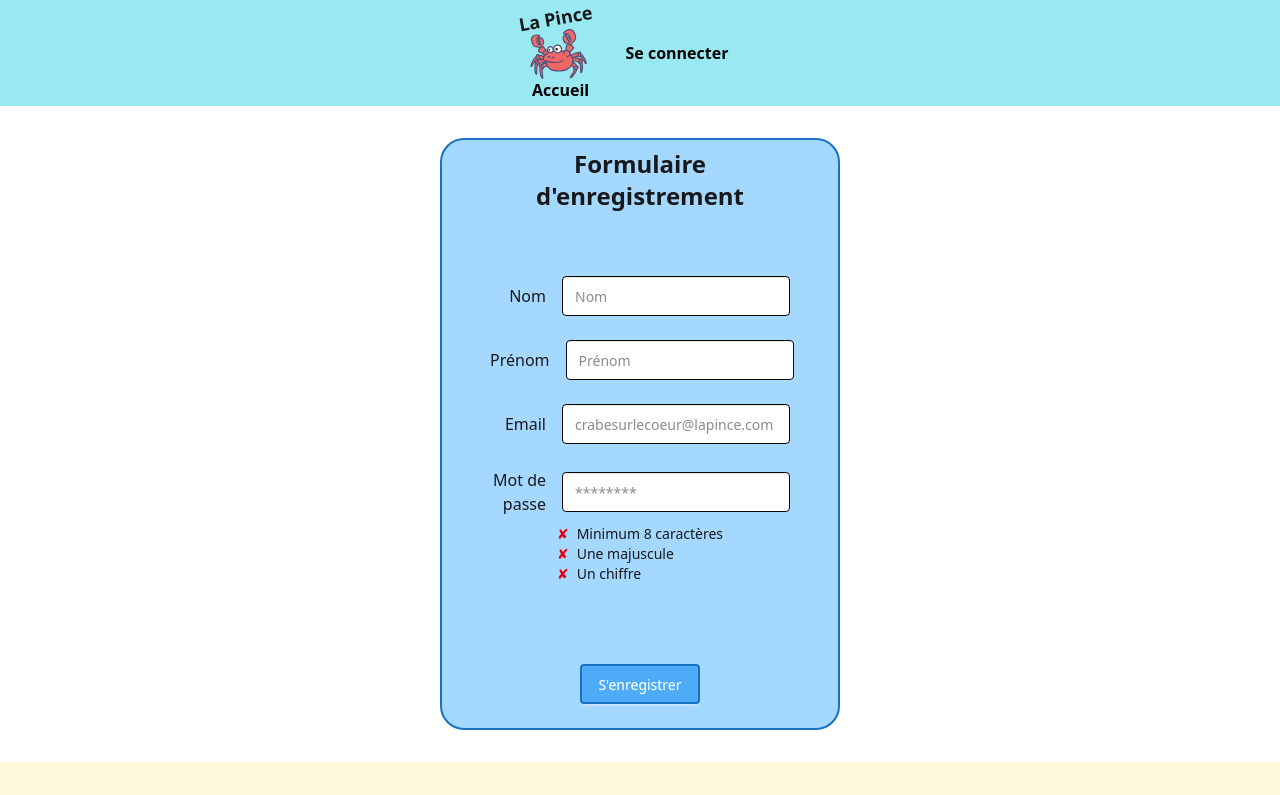
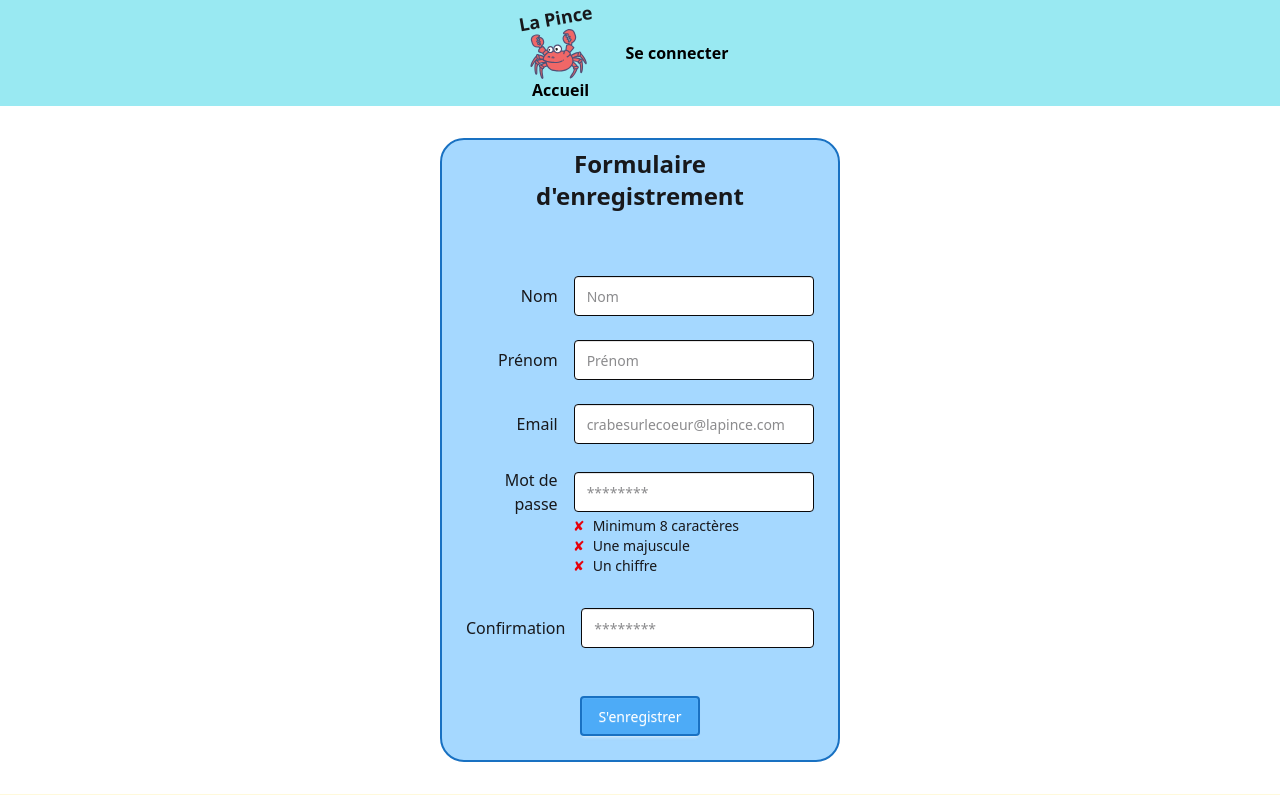
Before and after one commit to martinFretto/LaPince-FrontReact, a React (Vite) app in the folder La pince/: page /auth/register in a window 1280 px wide. Shown: the top 795 px of the page. Built offline with nearby package versions, Linux system fonts and the light colour scheme.

Commit message:
feat password confirmation

```diff
--- a/La pince/src/pages/RegisterPage.tsx
+++ b/La pince/src/pages/RegisterPage.tsx
@@ -8,6 +8,8 @@ export default function RegisterPage() {
 	const [firstname, setFirstname] = useState("");
 	const [email, setEmail] = useState("");
 	const [password, setPassword] = useState("");
+	const [passwordConfirm, setPasswordConfirm] = useState("");
+	const [isSamePass, setIsSamePass] = useState(false);
 
 	// Conditions de validation du mot de passe
 	const hasUpperCase = /[A-Z]/.test(password);
@@ -24,6 +26,7 @@ export default function RegisterPage() {
 	// Methode Fetch pour l'envoi des données à la bdd
 	const handleSubmit = async (e: { preventDefault: () => void }) => {
 		e.preventDefault();
+		if (password === passwordConfirm) {
 			const userData = {
 				lastname,
 				firstname,
@@ -33,6 +36,9 @@ export default function RegisterPage() {
 			console.log(userData);
 			await registerUser(userData);
 			navigate("/auth/login");
+		} else {
+			setIsSamePass(true);
+		}
 	};
 
 	return (
@@ -42,9 +48,9 @@ export default function RegisterPage() {
 					<h1 className="justify-center">Formulaire</h1>
 					<h1 className="justify-center">d'enregistrement</h1>
 				</div>
-				<div className="px-12">
+				<div className="px-6">
 					{/* Fomulaire d'enregistrement */}
-					<form onSubmit={handleSubmit} className="space-y-6">
+					<form onSubmit={handleSubmit} className="space-y-6 ">
 						{/* Champ Nom d'utilisateur */}
 						<div className="flex items-center">
 							<label htmlFor="lastname" className="w-32 text-right pr-4">
@@ -94,7 +100,7 @@ export default function RegisterPage() {
 						</div>
 
 						{/* Champ Mot de passe d'utilisateur */}
-						<div>
+						<div className="flex flex-col">
 							<div className="flex items-center">
 								<label htmlFor="password" className="w-32 text-right pr-4">
 									Mot de passe
@@ -110,8 +116,8 @@ export default function RegisterPage() {
 								/>
 							</div>
 							{/* Liste des conditions */}
-							<div className="flex justify-center">
-								<ul className="mt-2 text-sm">
+							<div className="flex justify-center -mt-2">
+								<ul className="mt-2 text-sm ml-8">
 									<li className="flex items-center">
 										{icon(hasMinLength)} Minimum 8 caractères
 									</li>
@@ -123,11 +129,36 @@ export default function RegisterPage() {
 									</li>
 								</ul>
 							</div>
+
+							{/* Champ confirmation du Mot de passe d'utilisateur */}
+
+							<div className="flex items-center mt-8">
+								<label
+									htmlFor="passwordConfirm"
+									className="w-32 text-right pr-4"
+								>
+									Confirmation
+								</label>
+								<input
+									type="password"
+									id="passwordConfirm"
+									placeholder="********"
+									value={passwordConfirm}
+									onChange={(e) => setPasswordConfirm(e.target.value)}
+									required
+									className="w-72 input input-neutral"
+								/>
+							</div>
+							{isSamePass && (
+								<span className="text-red-500 text-md self-center">
+									Les mots de passe ne sont pas identiques
+								</span>
+							)}
 						</div>
 
 						<button
 							type="submit"
-							className="btn bg-[#4dabf7] border-2 border-[#1971c2] text-white text-md font-normal hover:cursor flex place-self-center mt-20 mb-4"
+							className="btn bg-[#4dabf7] border-2 border-[#1971c2] text-white text-md font-normal hover:cursor flex place-self-center mt-12 mb-4"
 						>
 							S'enregistrer
 						</button>
```
Lines whose indentation alone changed are shown as unchanged.
